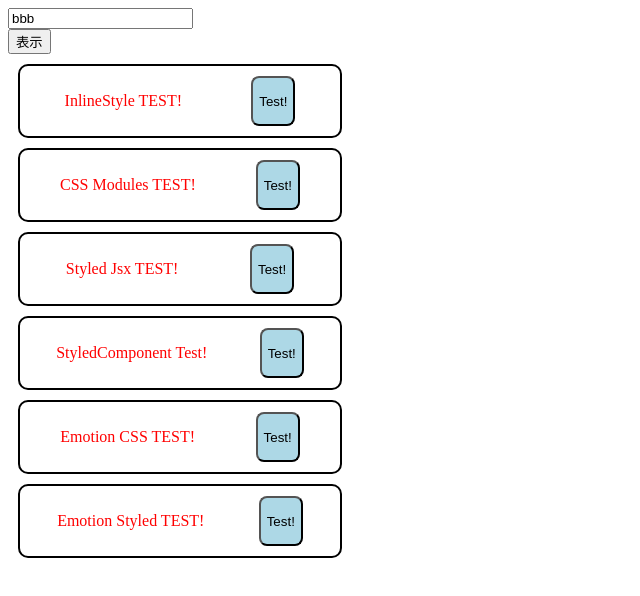
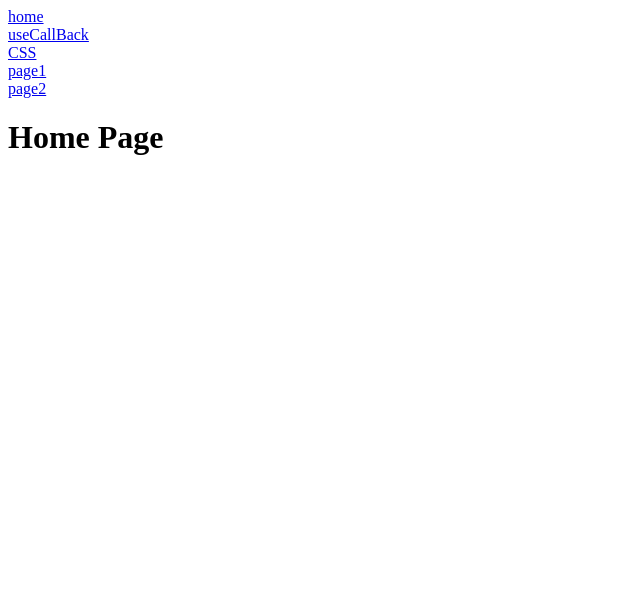
Before and after one commit to sasayan0315/react-learn-lv2, a React (Create React App) app: page / in a window 1280 px wide. Shown: the top 596 px of the page, without its empty margins (0-640 px from the left). Built offline with nearby package versions, Linux system fonts and the light colour scheme.

Commit message:
initial commit

```diff
--- a/package.json
+++ b/package.json
@@ -10,6 +10,7 @@
     "node-sass": "7.0.1",
     "react": "17.0.2",
     "react-dom": "17.0.2",
+    "react-router-dom": "5.3.0",
     "react-scripts": "4.0.0",
     "styled-components": "5.3.3",
     "styled-jsx": "5.0.0"
--- a/src/App.js
+++ b/src/App.js
@@ -1,6 +1,10 @@
+import { BrowserRouter, Link, Switch, Route } from "react-router-dom";
 import { useState, useCallback } from "react";
 import { ChildComponent } from "./ChildComponent";
 import { ReactCss } from "./components/ReactCss";
+import { Home } from "./components/Router/Home";
+import { Page1 } from "./components/Router/Page1";
+import { Page2 } from "./components/Router/Page2";
 import "./styles.css";
 
 export default function App() {
@@ -19,11 +23,42 @@ export default function App() {
 
   return (
     <>
-      <input onChange={onChangeText} value={inputText} />
-      <br />
-      <button onClick={onClickButton}>表示</button>
-      <ChildComponent isVisible={isVisibleChild} onClickClose={onClickClose} />
-      <ReactCss />
+      <BrowserRouter>
+        <Link to="/">home</Link>
+        <br />
+        <Link to="/callback">useCallBack</Link>
+        <br />
+        <Link to="/css">CSS</Link>
+        <br />
+        <Link to="/page1">page1</Link>
+        <br />
+        <Link to="/page2">page2</Link>
+        <br />
+        <switch>
+          <Route exact path="/">
+            <Home />
+          </Route>
+          <Route path="/callback">
+            <input onChange={onChangeText} value={inputText} />
+            <br />
+            <button onClick={onClickButton}>表示</button>
+            <ChildComponent
+              isVisible={isVisibleChild}
+              onClickClose={onClickClose}
+            />
+          </Route>
+          <Route path="/css">
+            <ReactCss />
+          </Route>
+
+          <Route path="/page1">
+            <Page1 />
+          </Route>
+          <Route path="/page2">
+            <Page2 />
+          </Route>
+        </switch>
+      </BrowserRouter>
     </>
   );
 }
--- /dev/null
+++ b/src/components/Router/Home.jsx
@@ -0,0 +1,7 @@
+export const Home = () => {
+  return (
+    <>
+      <h1> Home Page </h1>
+    </>
+  );
+};
--- /dev/null
+++ b/src/components/Router/Page1.jsx
@@ -0,0 +1,7 @@
+export const Page1 = () => {
+  return (
+    <>
+      <h1> Page1 </h1>
+    </>
+  );
+};
--- /dev/null
+++ b/src/components/Router/Page2.jsx
@@ -0,0 +1,7 @@
+export const Page2 = () => {
+  return (
+    <>
+      <h1> Page2 </h1>
+    </>
+  );
+};
```
Also changed, not shown: src/components/Router.jsx (added, +14 -0 lines).
